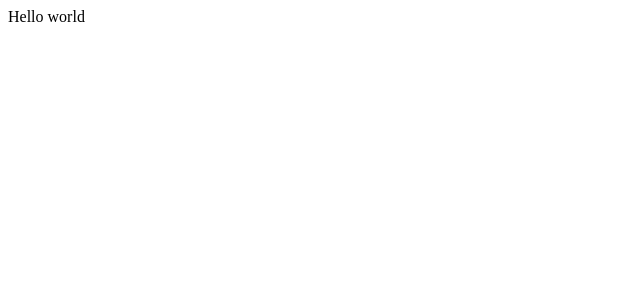
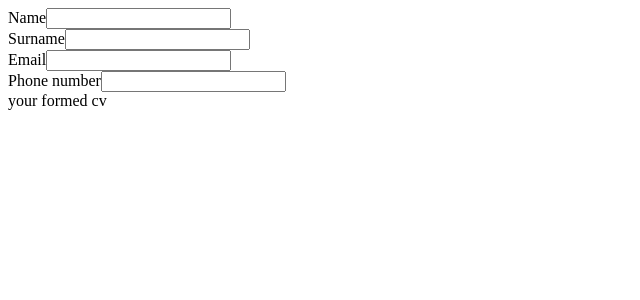
Before and after one commit to meisREAL/CV-application, a React (Create React App) app in the folder cv-app/: page / in a window 1280 px wide. Shown: the top 300 px of the page, without its empty margins (0-640 px from the left). Built offline with nearby package versions, Linux system fonts and the light colour scheme.

Commit message:
Personal info component

```diff
--- a/cv-app/src/App.js
+++ b/cv-app/src/App.js
@@ -1,4 +1,5 @@
 import React, { Component } from "react";
+import PersonalInfo from "./components/personalInfo";
 
 class App extends Component {
     constructor() {
@@ -30,7 +31,14 @@ class App extends Component {
         }
     }
     render() {
-        return <div>Hello world</div>;
+        return <div id="mainWindow">
+            <div id="inputFields">
+                <form>
+                    <PersonalInfo />
+                </form>
+            </div>
+            <div id="outputFields">your formed cv</div>
+        </div>;
     }
 }
 
--- /dev/null
+++ b/cv-app/src/components/personalInfo.js
@@ -0,0 +1,31 @@
+import React, { Component } from "react";
+
+class PersonalInfo extends Component {
+    constructor(props) {
+        super(props);
+    }
+    render() {
+        return (
+            <div className="inputs">
+                <div className="inputFields">
+                    <label>Name</label>
+                    <input type='text' name='name' />
+                </div>
+                <div className="inputFields">
+                    <label>Surname</label>
+                    <input type='text' name='surname' />
+                </div>
+                <div className="inputFields">
+                    <label>Email</label>
+                    <input type='email' name='email' />
+                </div>
+                <div className="inputFields">
+                    <label>Phone number</label>
+                    <input type='tel' name='tel' />
+                </div>
+            </div>
+        );
+    }
+}
+
+export default PersonalInfo;
```
